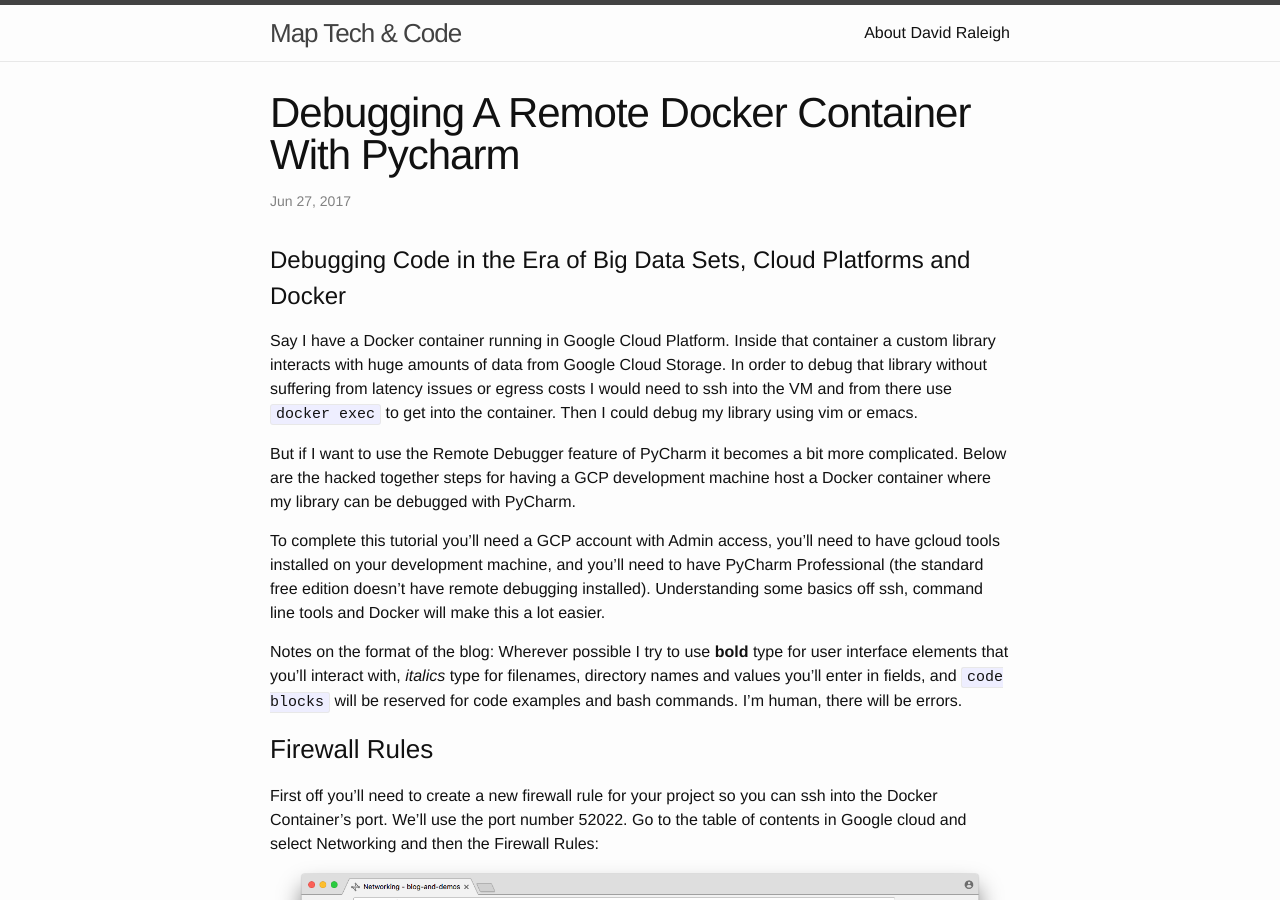
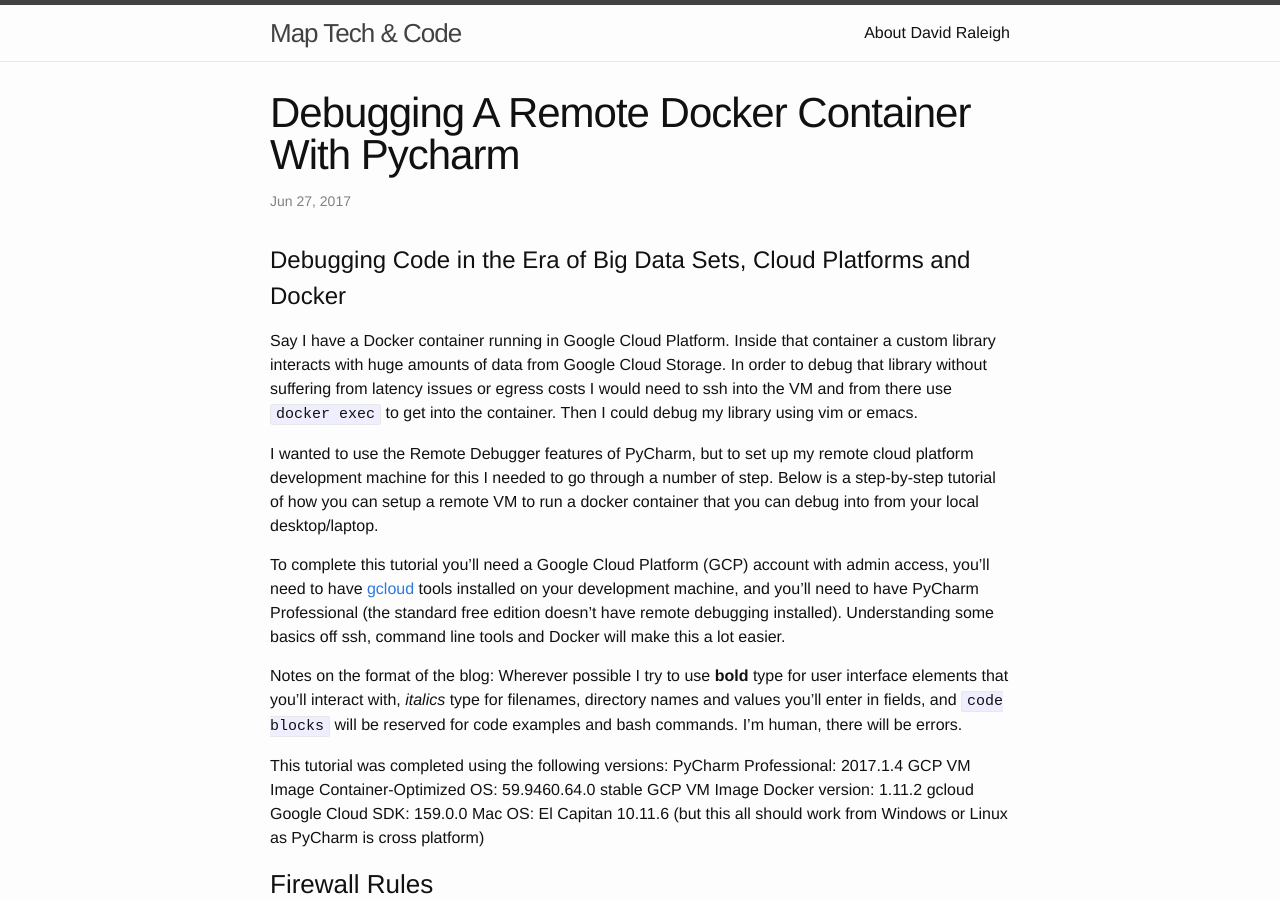
Before and after one commit to davidraleigh/davidraleigh.github.io, a Jekyll site: the page built from _posts/2017-06-27-Debugging-a-Remote-Docker-Container-with-PyCharm.md, in a window 1280 px wide and 900 px high. Built offline with Jekyll 4.4.1, drawn with Linux system fonts in a browser that asks for light colours; our own code applies the rules of GitHub Pages for plain Markdown files; comment, search, counter and statistics services are not loaded.

Commit message:
notes on version numbers

```diff
--- a/_posts/2017-06-27-Debugging-a-Remote-Docker-Container-with-PyCharm.md
+++ b/_posts/2017-06-27-Debugging-a-Remote-Docker-Container-with-PyCharm.md
@@ -3,11 +3,18 @@
 
 Say I have a Docker container running in Google Cloud Platform. Inside that container a custom library interacts with huge amounts of data from Google Cloud Storage. In order to debug that library without suffering from latency issues or egress costs I would need to ssh into the VM and from there use `docker exec` to get into the container. Then I could debug my library using vim or emacs.
 
-But if I want to use the Remote Debugger feature of PyCharm it becomes a bit more complicated. Below are the hacked together steps for having a GCP development machine host a Docker container where my library can be debugged with PyCharm.
+I wanted to use the Remote Debugger features of PyCharm, but to set up my remote cloud platform development machine for this I needed to go through a number of step. Below is a step-by-step tutorial of how you can setup a remote VM to run a docker container that you can debug into from your local desktop/laptop.
 
-To complete this tutorial you'll need a GCP account with Admin access, you'll need to have gcloud tools installed on your development machine, and you'll need to have PyCharm Professional (the standard free edition doesn't have remote debugging installed). Understanding some basics off ssh, command line tools and Docker will make this a lot easier.
+To complete this tutorial you'll need a Google Cloud Platform (GCP) account with admin access, you'll need to have [gcloud](https://cloud.google.com/sdk/gcloud/) tools installed on your development machine, and you'll need to have PyCharm Professional (the standard free edition doesn't have remote debugging installed). Understanding some basics off ssh, command line tools and Docker will make this a lot easier.
 
 Notes on the format of the blog: Wherever possible I try to use __bold__ type for user interface elements that you'll interact with, *italics* type for filenames, directory names and values you'll enter in fields, and `code blocks` will be reserved for code examples and bash commands. I'm human, there will be errors.
+
+This tutorial was completed using the following versions:
+PyCharm Professional: 2017.1.4
+GCP VM Image Container-Optimized OS: 59.9460.64.0 stable
+GCP VM Image Docker version: 1.11.2
+gcloud Google Cloud SDK: 159.0.0
+Mac OS: El Capitan 10.11.6 (but this all should work from Windows or Linux as PyCharm is cross platform)
 
 ### Firewall Rules
 First off you'll need to create a new firewall rule for your project so you can ssh into the Docker Container's port. We'll use the port number 52022. Go to the table of contents in Google cloud and select Networking and then the Firewall Rules:
```
